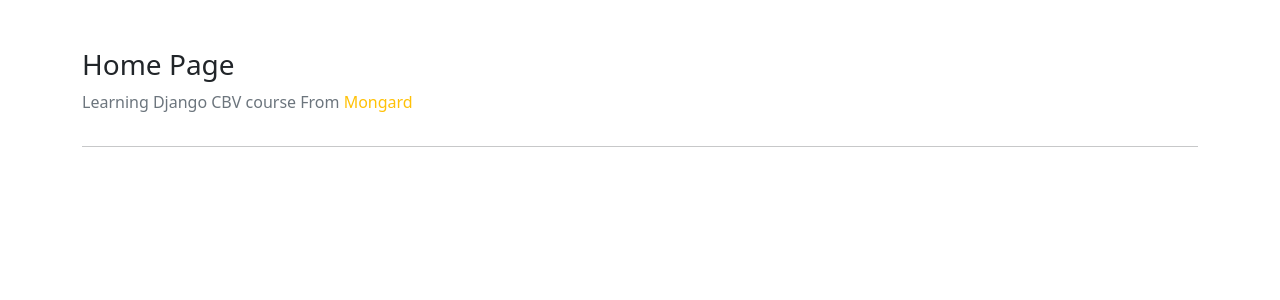
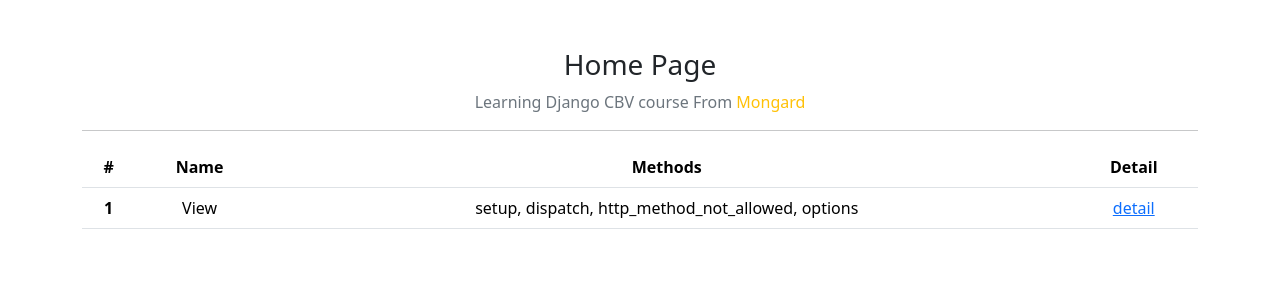
Before and after one commit to sinanazem/django-cbv-course, a Django app: page / in a window 1280 px wide. Shown: the part 56-356 px from the top of the page. Run offline with Django 4.2, Linux system fonts and the light colour scheme.

Commit message:
update View http method

```diff
--- a/home/templates/home/home.html
+++ b/home/templates/home/home.html
@@ -4,23 +4,32 @@
 {% block title %} Home {% endblock %}
 
 {% block content %}
-<div class="container mt-5 ">
+<div class="container mt-5 text-center">
 
-    <div class="row">
+    <h3>Home Page</h3>
+    <p class="text-secondary"> Learning Django CBV course From <span class="text-warning"> Mongard </span></p>
 
-        <div class="col-md-6">
+    <hr>
 
-            <h3>Home Page</h3>
-            <p class="text-secondary"> Learning Django CBV course From <span class="text-warning"> Mongard </span></p>
 
-        </div>
-
-        <div class="col-md-6">
-
-        </div>
-
-    </div>
-    <hr>
+    <table class="table">
+  <thead>
+    <tr>
+      <th scope="col">#</th>
+      <th scope="col">Name</th>
+      <th scope="col">Methods</th>
+      <th scope="col">Detail</th>
+    </tr>
+  </thead>
+  <tbody>
+    <tr>
+      <th scope="row">1</th>
+      <td>View</td>
+      <td>setup, dispatch, http_method_not_allowed, options</td>
+      <td><a href="{%url 'home:mongard_view' %}"> detail </a></td>
+    </tr>
+  </tbody>
+</table>
 
 </div>
 
--- a/home/urls.py
+++ b/home/urls.py
@@ -1,7 +1,8 @@
 from django.urls import path
-from .views import HomeView
+from .views import HomeView, MongardView
 
 app_name='home'
 urlpatterns = [
     path("", HomeView.as_view(), name="home"),
+    path("mongard_view/", MongardView.as_view(), name="mongard_view"),
 ]
--- a/home/views.py
+++ b/home/views.py
@@ -5,3 +5,17 @@ from django.views import View
 class HomeView(View):
     def get(self, request):
         return render(request, 'home/home.html')
+
+
+
+class MongardView(View):
+
+    def get(self, request):
+        return render(request, 'home/mongard_view.html')
+
+
+    def options(self, request, *args, **kwargs):
+        response = super().options(request, *args, **kwargs)
+        response.headers['user'] = request.user
+        response.headers['user_authenticated_status'] = request.user.is_authenticated
+        return response
```
Also changed, not shown: home/templates/home/mongard_view.html (added, +17 -0 lines).
